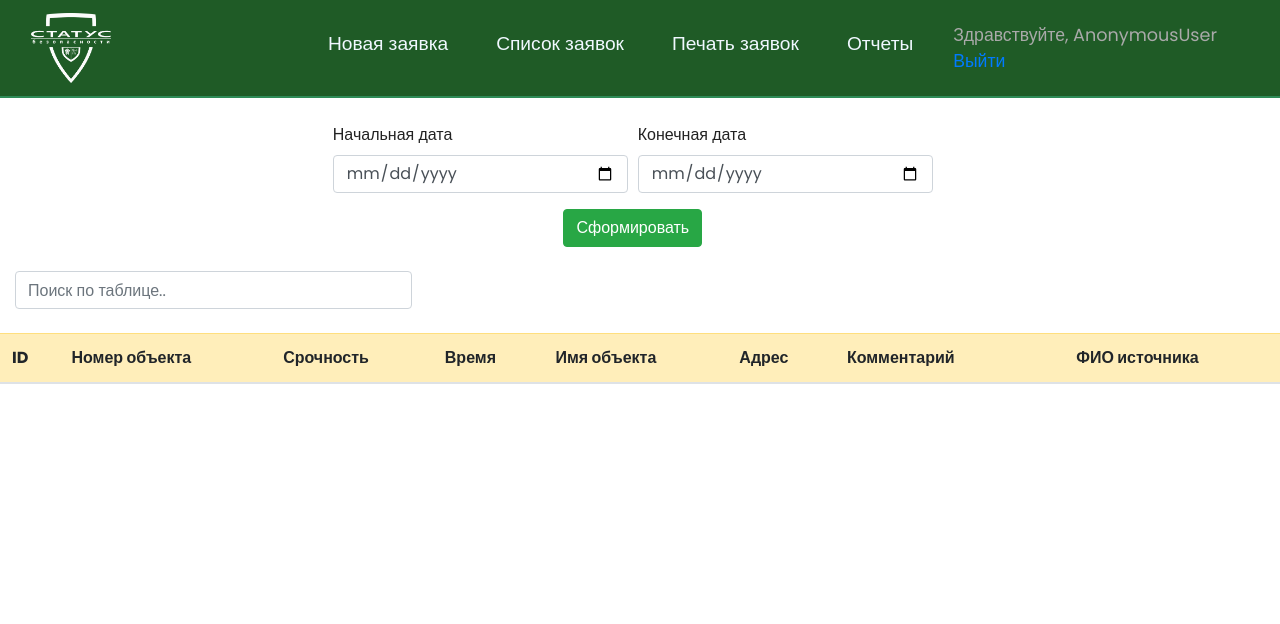
After one commit to targetss/appSS, a Django app: page /report in a window 1280 px wide. The commit adds this page. Shown: the top 624 px of the page. Run offline with Django 3.2, Linux system fonts and the light colour scheme; lists and menus that the app fills with data are empty; parts of the project's set-up code (start-up, migrations or seed data) failed here and were passed over; some libraries are stand-ins or nearby versions.

Commit message:
Стадия "завершения"(нет), работает поиск по отчетам с помощью скрипта Jquery, так же написан кастомный менеджер, по нему сделана фильтрация.

```diff
--- a/landing/forms.py
+++ b/landing/forms.py
@@ -65,7 +65,9 @@ class SortForm(forms.Form):
             ('Сосновский', 'Сосновский'),
             ('Екб. + Свердловская область', 'Екб. + Свердловская область')
         ])
-    completion_date = forms.DateField(widget=forms.DateInput(attrs={'type': 'date'}))
+    completion_date = forms.DateField(widget=forms.DateInput(attrs={'type': 'date', 'class': 'form-control'}), required=False)
+    completion_date_2 = forms.DateField(widget=forms.DateInput(attrs={'type': 'date', 'class': 'form-control'}), required=False)
+    initiator = forms.CharField(widget=forms.TextInput(attrs={'type': 'text'}), required=False)
 
 class Search(forms.Form):
     comment = forms.CharField()
--- a/landing/urls.py
+++ b/landing/urls.py
@@ -10,5 +10,5 @@ urlpatterns = [
     path('application', views.application, name='application'),
     path('login', views.loginPage, name='login'),
     path('logout', views.logoutUser, name='logout'),
-    path('test', views.test, name='test')
+    path('report', views.Report.as_view(), name='report')
 ]
--- a/landing/views.py
+++ b/landing/views.py
@@ -1,13 +1,13 @@
 from django.shortcuts import render, redirect
 from django.views.generic import DetailView, UpdateView, DeleteView
-from .forms import ApplicationObjectForm, SortForm, Search
+from .forms import ApplicationObjectForm, SortForm
 from .models import ApplicationObject
 from django.core.paginator import Paginator
 from django.contrib.auth import authenticate, login, logout
 from django.contrib import messages
 from django.contrib.auth.decorators import login_required
 from django.db.models import Q
-import psutil
+from django.views.generic import View
 
 @login_required(login_url='login')
 def index(request):
@@ -100,21 +100,21 @@ def logoutUser(request):
     logout(request)
     return redirect('login')
 
-def test(request):
-    proc_objects = []
-    form = Search(request.POST)
-    for p in psutil.process_iter(attrs=['pid', 'username', 'cpu_percent', 'memory_percent', 'memory_info', 'name']):
-        process_info = [p.pid, p.info['username'], round(p.info['memory_info'].rss), p.info['cpu_percent'],p.info['memory_percent'], p.info['name']]
-        proc_objects.append(process_info)
-        td_buttons = ['hangup', 'terminate', 'kill']
-        if request.method == "POST":
-            if form.is_valid():
-                if p.name() == form.cleaned_data['comment']:
-                    p.kill()
 
-    context_processes = {
-        'proc_objects': proc_objects,
-        'td_buttons': td_buttons,
-        'form': form
-    }
-    return render(request, 'landing/test.html', context_processes)
+class Report(View):
+    model = ApplicationObject
+
+    def get(self, request):
+        form = SortForm(request.POST)
+        application_objects = []
+        query = request.GET.get('completion_date', None)
+        query_2 = request.GET.get('completion_date_2', None)
+        if (query and query_2):
+            application_objects = ApplicationObject.custom_manager.get_date_range(query, query_2)
+        else:
+            pass
+        data = {
+            'form': form,
+            'application_objects': application_objects,
+        }
+        return render(request, 'landing/report.html', data)
--- /dev/null
+++ b/static/landing/js/script.js
@@ -0,0 +1,8 @@
+    $(document).ready(function(){
+        $("#myInput").on("keyup", function() {
+            var value = $(this).val().toLowerCase();
+            $("#myTable tr").filter(function() {
+                $(this).toggle($(this).text().toLowerCase().indexOf(value) > -1)
+            });
+        });
+    });
--- a/templates/landing/layout.html
+++ b/templates/landing/layout.html
@@ -4,16 +4,19 @@
 <head>
     <meta charset="UTF-8">
     <title>{% block title %} {% endblock %}</title>
+    <!-- jQuery -->
+    <script src="https://code.jquery.com/jquery-3.3.1.slim.min.js" integrity="sha384-q8i/X+965DzO0rT7abK41JStQIAqVgRVzpbzo5smXKp4YfRvH+8abtTE1Pi6jizo" crossorigin="anonymous"></script>
+    <script src="https://cdnjs.cloudflare.com/ajax/libs/popper.js/1.0.4/popper.js"></script>
+    <!-- Bootstrap -->
     <link rel="stylesheet" href="https://stackpath.bootstrapcdn.com/bootstrap/4.5.2/css/bootstrap.min.css" integrity="sha384-JcKb8q3iqJ61gNV9KGb8thSsNjpSL0n8PARn9HuZOnIxN0hoP+VmmDGMN5t9UJ0Z" crossorigin="anonymous">
     <script src="https://stackpath.bootstrapcdn.com/bootstrap/4.5.2/js/bootstrap.min.js" integrity="sha384-B4gt1jrGC7Jh4AgTPSdUtOBvfO8shuf57BaghqFfPlYxofvL8/KUEfYiJOMMV+rV" crossorigin="anonymous"></script>
-    <!-- jQuery -->
-    <script src="https://code.jquery.com/jquery-3.3.1.slim.min.js" integrity="sha384-q8i/X+965DzO0rT7abK41JStQIAqVgRVzpbzo5smXKp4YfRvH+8abtTE1Pi6jizo" crossorigin="anonymous"></script>
 
     <!-- XDSoft DateTimePicker -->
     <link rel="stylesheet" href="https://cdnjs.cloudflare.com/ajax/libs/jquery-datetimepicker/2.5.20/jquery.datetimepicker.min.css" integrity="sha256-DOS9W6NR+NFe1fUhEE0PGKY/fubbUCnOfTje2JMDw3Y=" crossorigin="anonymous" />
     <script src="https://cdnjs.cloudflare.com/ajax/libs/jquery-datetimepicker/2.5.20/jquery.datetimepicker.full.min.js" integrity="sha256-FEqEelWI3WouFOo2VWP/uJfs1y8KJ++FLh2Lbqc8SJk=" crossorigin="anonymous"></script>
 
     <link rel="stylesheet" href="{% static 'landing/css/landing.css' %}">
+    <script src="{% static 'landing/js/script.js' %}"></script>
     <link rel="stylesheet" href="https://use.fontawesome.com/releases/v5.8.2/css/all.css">
 
 </head>
@@ -34,6 +37,9 @@
                     </li>
                     <li class="nav-item">
                         <a href="{% url 'application' %}" class="nav-link">Печать заявок</a>
+                    </li>
+                    <li class="nav-item">
+                        <a href="{% url 'report' %}" class="nav-link">Отчеты</a>
                     </li>
                     <li class="nav-item">
                         <span class="nav-link-hello">Здравствуйте, {{ request.user }}</span> <br>
--- /dev/null
+++ b/templates/landing/report.html
@@ -0,0 +1,57 @@
+{% extends 'landing/layout.html' %}
+
+{% block title %}Отчеты{% endblock %}
+
+{% block content %}
+
+    <form method="get" action="">
+        <div class="form-row">
+            <div class="form-group col-md-6">
+                <label for="">Начальная дата</label>
+                {{ form.completion_date }}
+            </div>
+            <div class="form-group col-md-6">
+                <label for="">Конечная дата</label>
+                {{ form.completion_date_2 }}
+            </div>
+        </div>
+        <div class="text-center">
+            <button class="btn btn-success" type="submit">Сформировать</button>
+        </div>
+    </form>
+    <br>
+    <div class="col-4">
+        <input class="form-control" id="myInput" type="text" placeholder="Поиск по таблице..">
+    </div><br>
+    <table class="table table-hover">
+        <thead>
+        <tr class="table-warning">
+            <th>ID</th>
+            <th>Номер объекта</th>
+            <th>Срочность</th>
+            <th>Время</th>
+            <th>Имя объекта</th>
+            <th>Адрес</th>
+            <th>Комментарий</th>
+            <th>
+            </th>
+            <th>ФИО источника</th>
+        </tr>
+        </thead>
+        {% for el in application_objects %}
+        <tbody id="myTable">
+            <tr>
+                <td>{{ el.id }}</td>
+                <td>{{ el.number_object }}</td>
+                <td>{{ el.urgency_application }}</td>
+                <td>{{ el.completion_date }}</td>
+                <td>{{ el.name_object }}</td>
+                <td>{{ el.address_object }}</td>
+                <td>{{ el.comment }}</td>
+                <td>{{ el.type_of_problem }}</td>
+                <td>{{ el.initiator_of_the_application }}</td>
+            </tr>
+        {% endfor %}
+        </tbody>
+    </table>
+{% endblock %}
```
Also changed, not shown: landing/models.py (+10 -0 lines), db.sqlite3.
